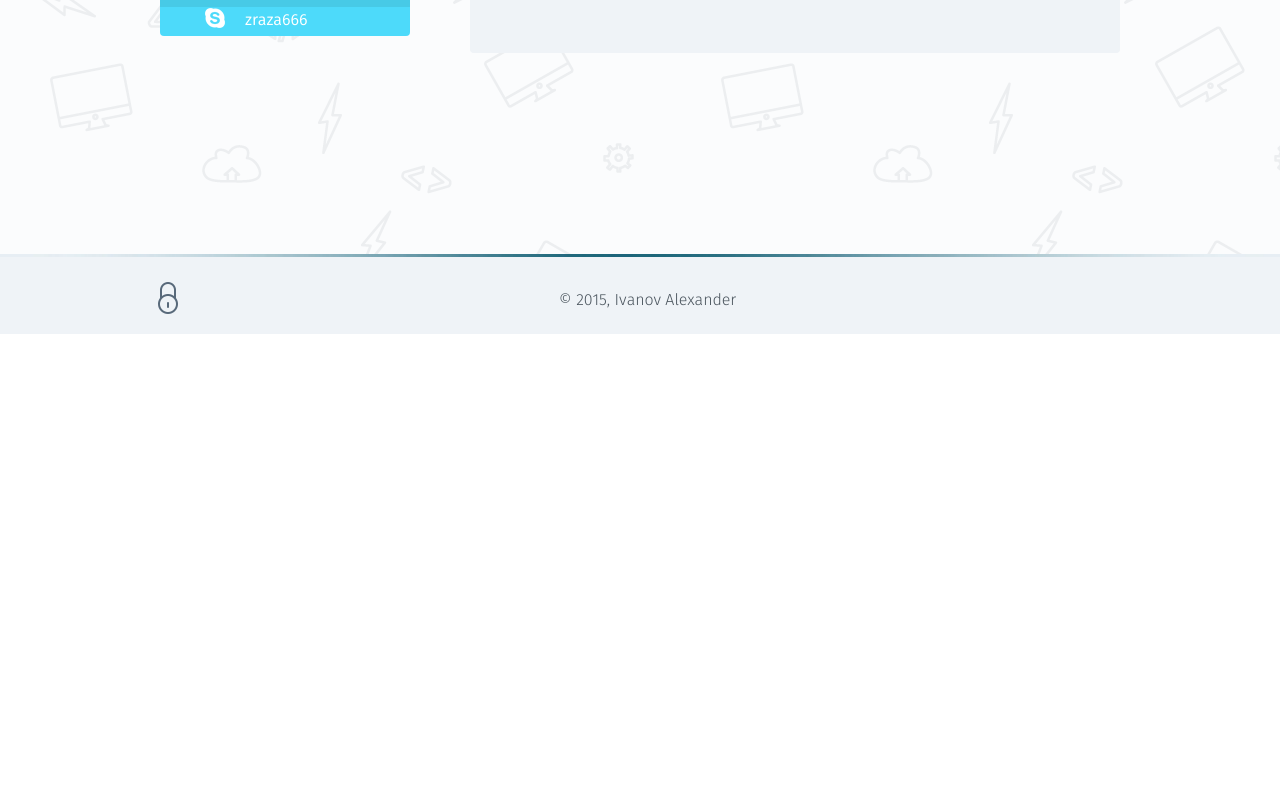
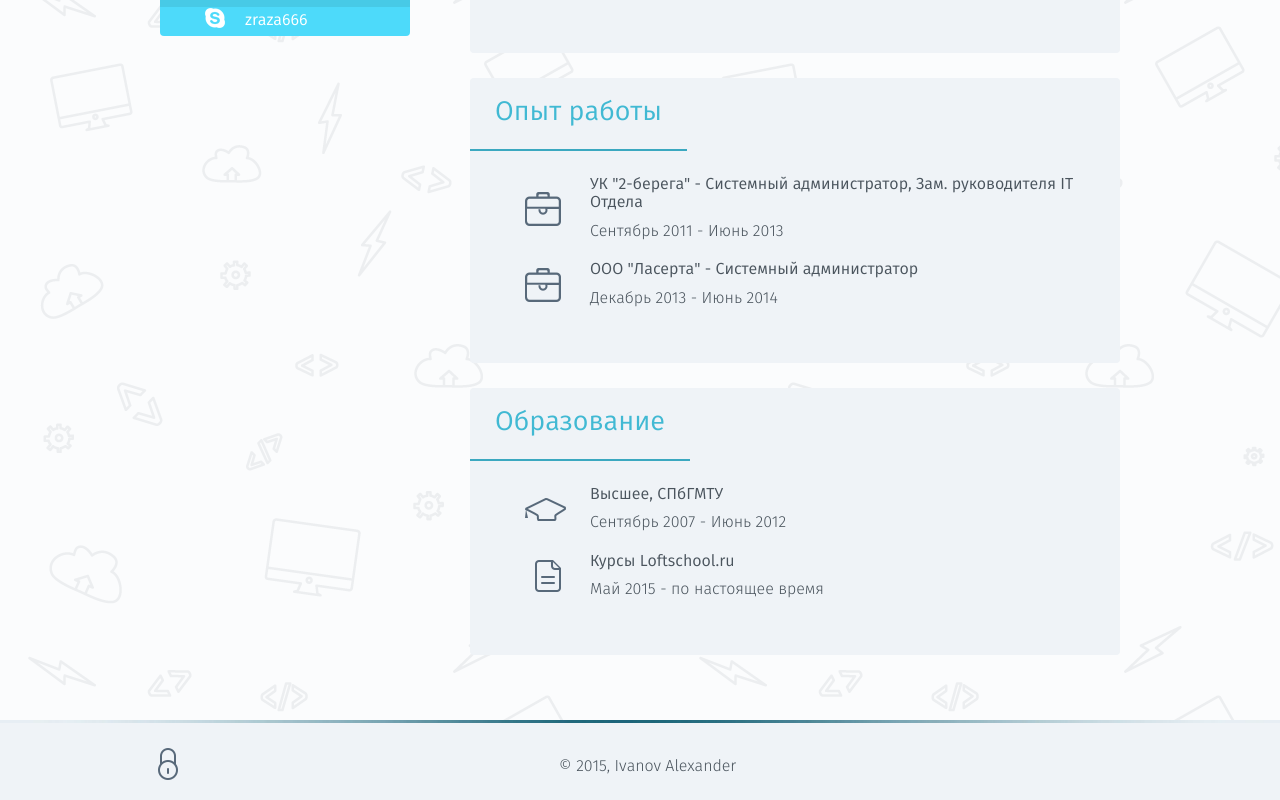
Before and after one commit to nobleworkshop/loftschool-pf, a website: page app/index.html in a window 1280 px wide. Shown: the part 466-1266 px from the top of the page. Before the commit the page ends 800 px from the top, so only its background shows below. Drawn offline with nearby package versions, Linux system fonts and the light colour scheme.

Commit message:
repair page

```diff
--- a/app/index.html
+++ b/app/index.html
@@ -121,7 +121,7 @@
 					</li>
 				</ul>
 			</section>
-			<section class="work info-block hidden">
+			<section class="work info-block">
 				<h1 class="title">Опыт работы</h1>
 				<ul class="work-list">
 					<li class="work-item">
@@ -134,7 +134,7 @@
 					</li>
 				</ul>
 			</section>
-			<section class="education info-block hidden">
+			<section class="education info-block">
 				<h1 class="title">Образование</h1>
 				<ul class="education-list">
 					<li class="education-item university">
```
